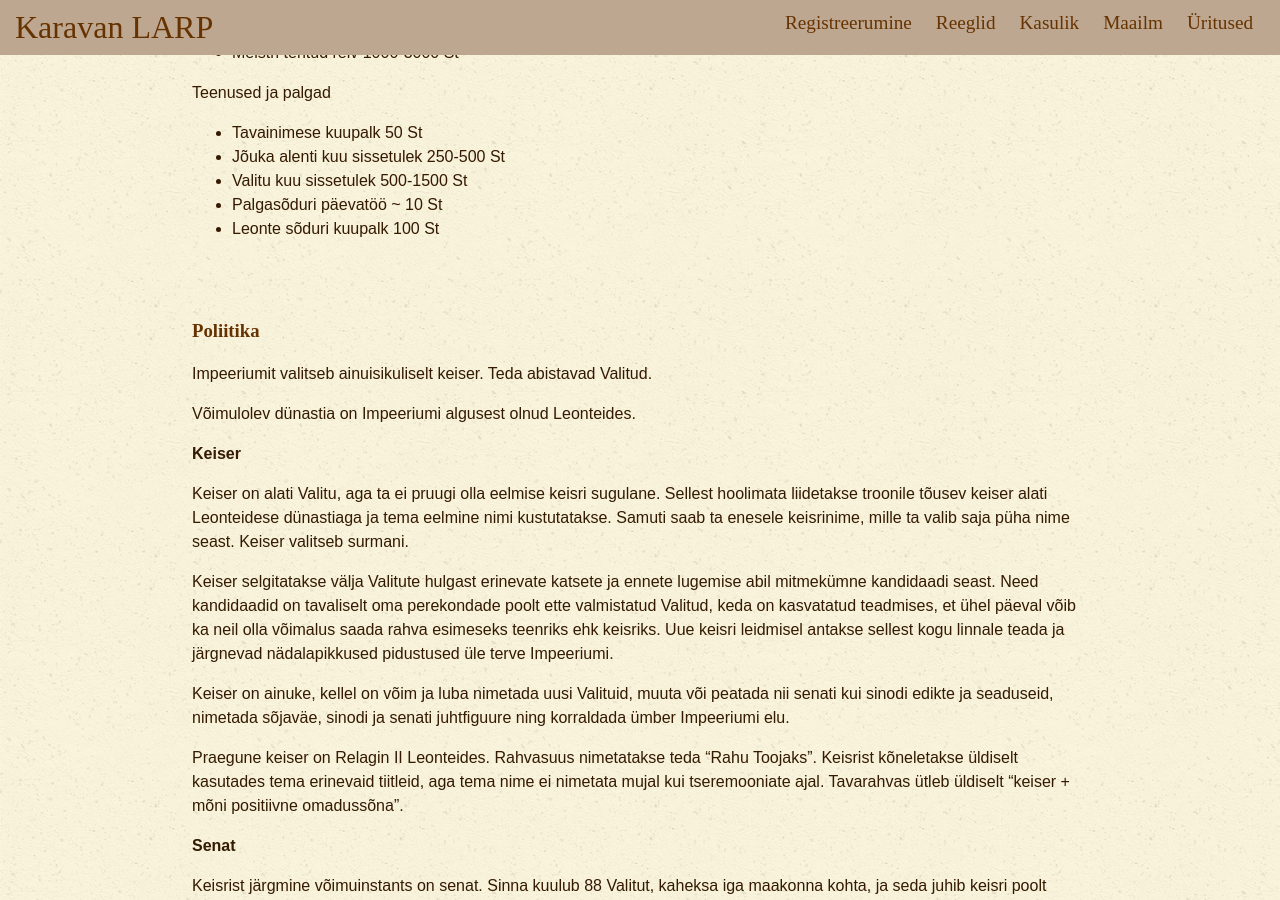
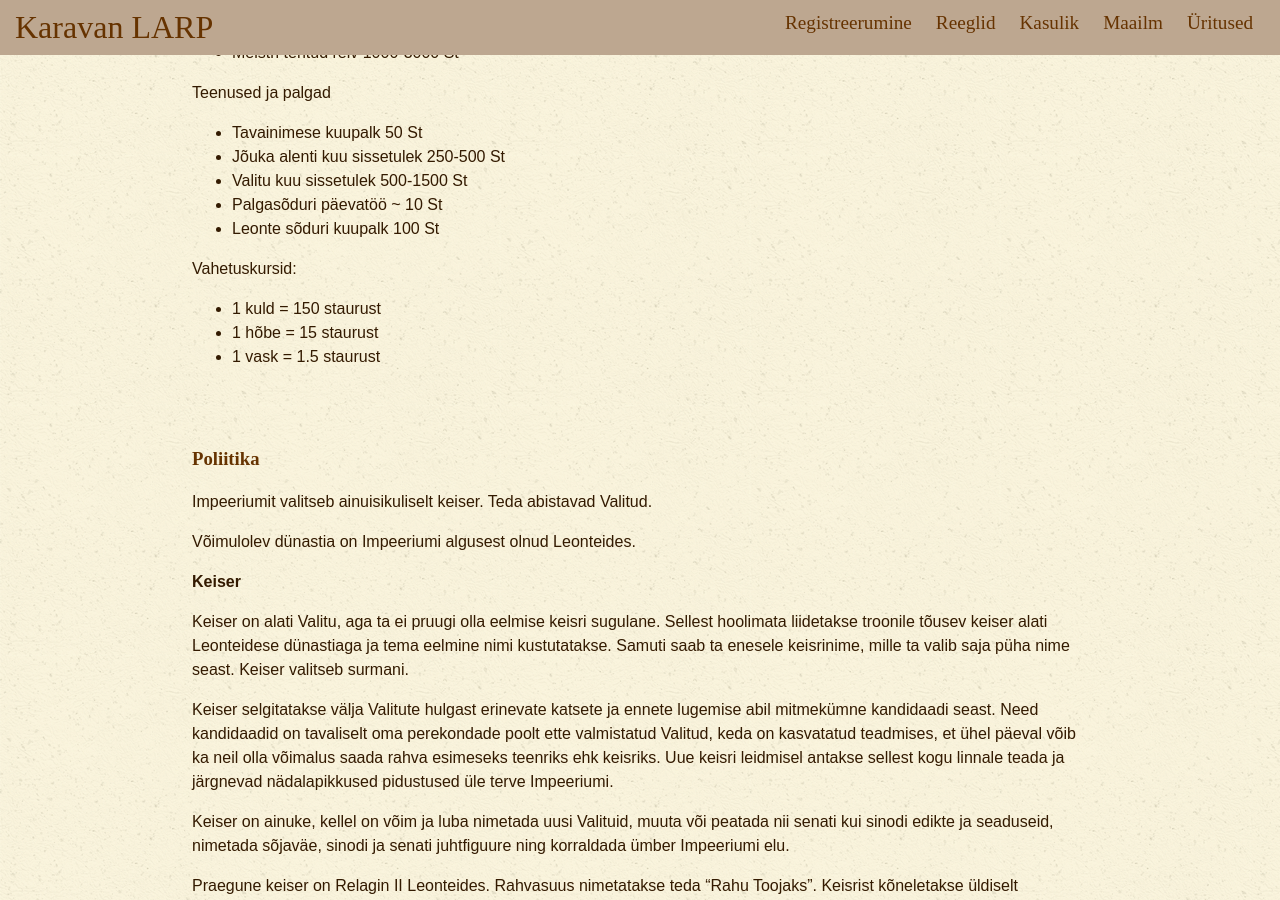
Before and after one commit to karavanlarp/karavanlarp.github.io, a Jekyll site: the page built from est/world/leonte.md, in a window 1280 px wide and 900 px high, scrolled down 10595 px. Built offline with Jekyll 4.4.1, drawn with Linux system fonts in a browser that asks for light colours; some web fonts are replaced.

Commit message:
currency

```diff
--- a/est/world/leonte.md
+++ b/est/world/leonte.md
@@ -268,6 +268,12 @@ Teenused ja palgad
 * Valitu kuu sissetulek           500-1500 St
 * Palgasõduri päevatöö        ~ 10 St
 * Leonte sõduri kuupalk        100 St
+
+Vahetuskursid:
+
+* 1 kuld = 150 staurust
+* 1 hõbe = 15 staurust
+* 1 vask = 1.5 staurust
 
 <h3 id="poliitika">Poliitika</h3>
 
```
